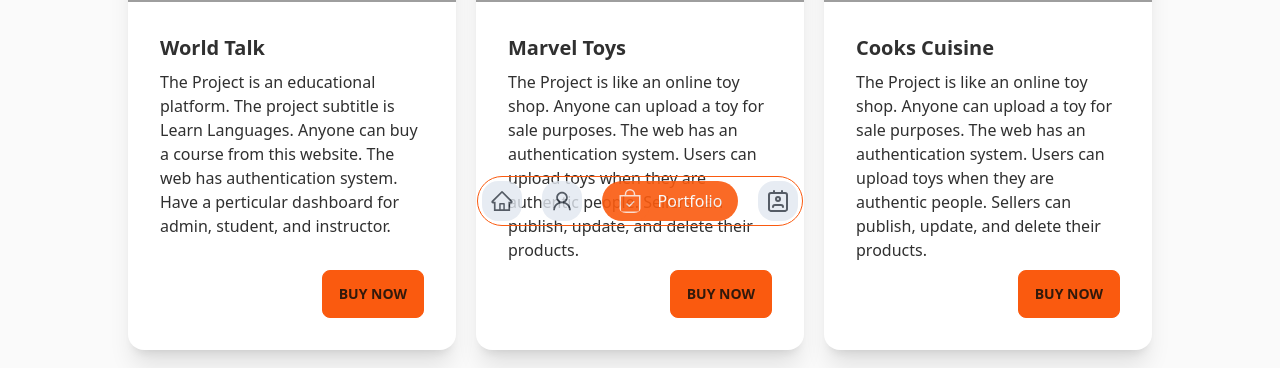
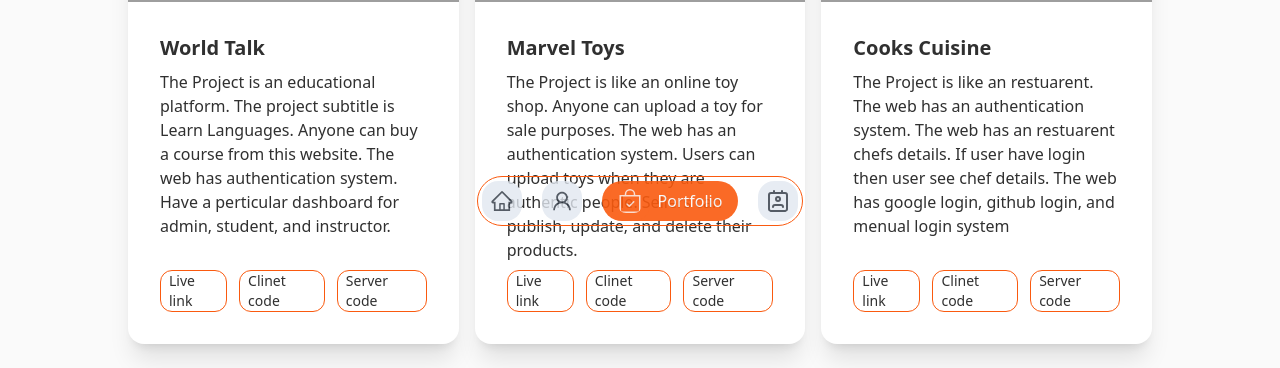
Before and after one commit to FahimDeveloper/My_portfolio, a React (Vite) app: page /portfolio in a window 1280 px wide. Shown: the part 554-922 px from the top of the page. Built offline with nearby package versions, Linux system fonts and the light colour scheme; grey boxes are pictures that could not be loaded.

Commit message:
portfolio section done

```diff
--- a/index.html
+++ b/index.html
@@ -3,22 +3,13 @@
 
 <head>
   <meta charset="UTF-8" />
-  <link rel="icon" type="image/svg+xml" href="/vite.svg" />
+  <link rel="icon" type="image/svg+xml" href="/src/assets/fahim.jpg" />
   <meta name="viewport" content="width=device-width, initial-scale=1.0" />
-  <title>Vite + React</title>
+  <title>Fahimthedev</title>
 </head>
 
 <body>
   <div id="root"></div>
-
-
-  <!-- <script type="text/javascript" src="https://cdn.jsdelivr.net/npm/@emailjs/browser@3/dist/email.min.js">
-  </script>
-  <script type="text/javascript">
-    (function () {
-      emailjs.init("64JNxs5IMlnVnGDWx");
-    })();
-  </script> -->
   <script type="module" src="/src/main.jsx"></script>
 </body>
 
--- a/public/projects.json
+++ b/public/projects.json
@@ -21,6 +21,6 @@
         "live_link": "https://cookscuisine-71936.web.app/",
         "client_link": "https://github.com/FahimDeveloper/Cooks_Cuisine_Client",
         "server_link": "https://github.com/FahimDeveloper/Cooks_Cuisine_Server",
-        "project_description": "The Project is like an online toy shop. Anyone can upload a toy for sale purposes. The web has an authentication system. Users can upload toys when they are authentic people. Sellers can publish, update, and delete their products."
+        "project_description": "The Project is like an restuarent. The web has an authentication system. The web has an restuarent chefs details. If user have login then user see chef details. The web has google login, github login, and menual login system"
     }
 ]
--- a/src/pages/Portfolio/Portfolio.jsx
+++ b/src/pages/Portfolio/Portfolio.jsx
@@ -19,7 +19,7 @@
             <div className="lg:w-4/5 sm:w-10/12 w-11/12 mx-auto space-y-10">
                 <ToggleTheme />
                 <Title title={`my`} mainTitle={`portfolio`} subTitle={`I DESIGN AND CODE BEAUTIFUL THINGS, AND I LOVE WHAT I DO.`} />
-                <div className="grid grid-cols-3 gap-5">
+                <div className="grid xl:grid-cols-3 md:grid-cols-2 gap-4">
                     {
                         projectsData.map((project, index) => <Project key={index} project={project} />)
                     }
--- a/src/pages/Portfolio/Project.jsx
+++ b/src/pages/Portfolio/Project.jsx
@@ -9,8 +9,10 @@
             <div className="card-body">
                 <h2 className="card-title">{project.project_name}</h2>
                 <p>{project.project_description}</p>
-                <div className="card-actions justify-end">
-                    <button className="btn btn-primary">Buy Now</button>
+                <div className="flex lg:gap-3 gap-1 justify-end">
+                    <a className="border border-primary lg:px-2 px-1 text-sm rounded-xl hover:bg-primary hover:text-white" target="_blank" rel="noreferrer" href={project.live_link}>Live link</a>
+                    <a className="border border-primary lg:px-2 px-1 text-sm rounded-xl hover:bg-primary hover:text-white" target="_blank" rel="noreferrer" href={project.client_link}>Clinet code</a>
+                    <a className="border border-primary lg:px-2 px-1 text-sm rounded-xl hover:bg-primary hover:text-white" target="_blank" rel="noreferrer" href={project.server_link}>Server code</a>
                 </div>
             </div>
         </div>
```
